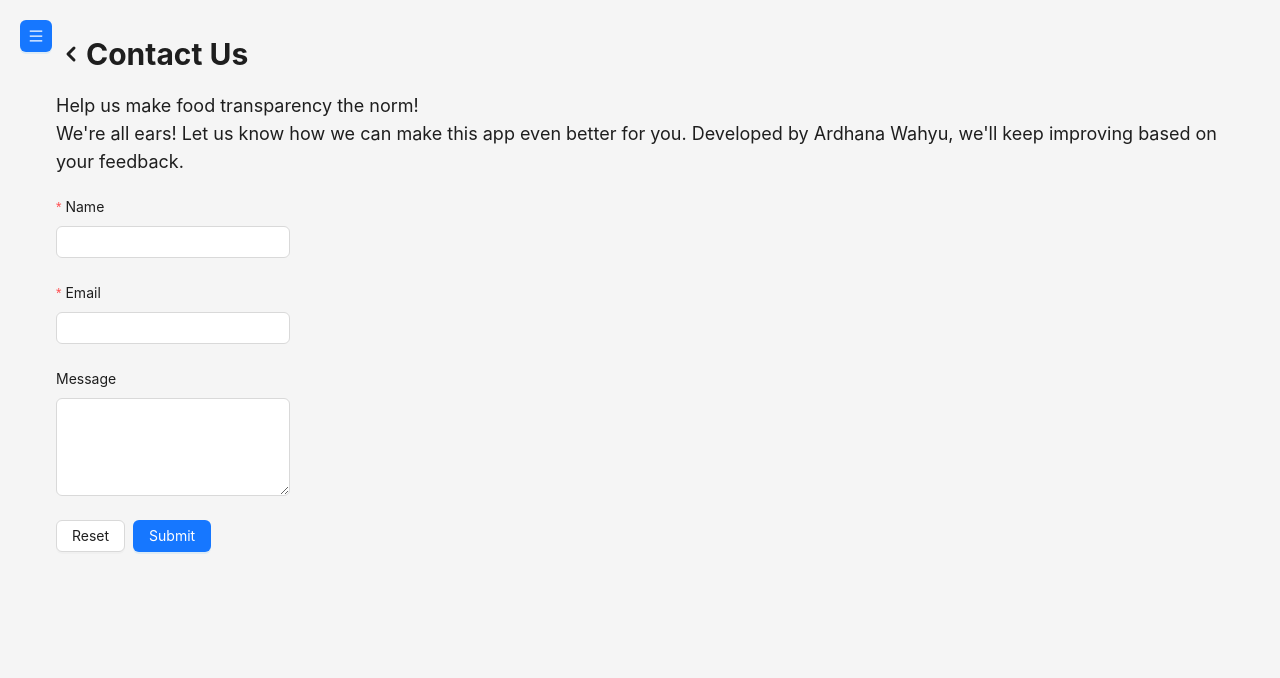
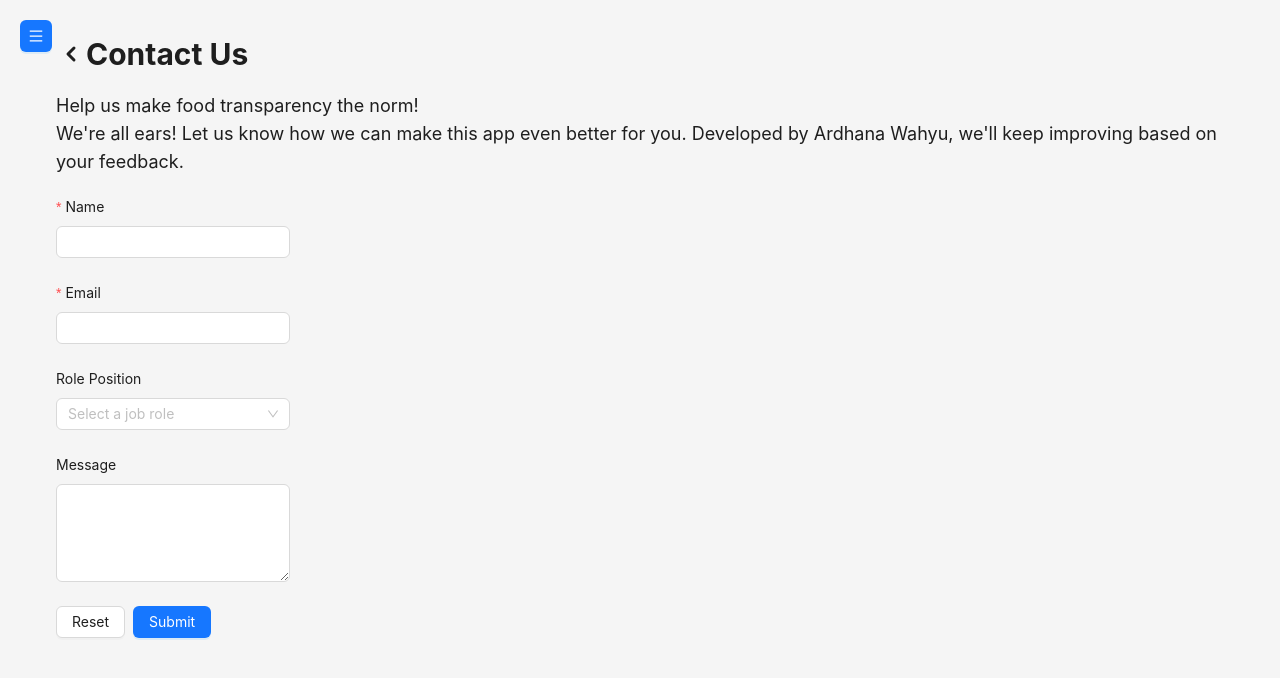
Before and after one commit to mardhanawn/assessment-doitpay, a React (Vite) app: page /contact-us in a window 1280 px wide. Shown: the top 678 px of the page. Built offline with nearby package versions, Linux system fonts and the light colour scheme; sample sign-in values are in the browser's storage.

Commit message:
fix: form resetFields submit
feat: add components Select

```diff
--- /dev/null
+++ b/src/components/Select/SelectRole.jsx
@@ -0,0 +1,43 @@
+import { Select } from 'antd'
+
+const dummyRole = [
+  {
+    key: 'FE',
+    value: 'Frontend Developer',
+  },
+  {
+    key: 'BE',
+    value: 'Backend Developer',
+  },
+  {
+    key: 'MBD',
+    value: 'Mobile Developer',
+  },
+  {
+    key: 'iOSD',
+    value: 'iOS Developer',
+  },
+  {
+    key: 'UIUXD',
+    value: 'UI/UX Designer',
+  },
+  {
+    key: 'UXR',
+    value: 'UX Researcher',
+  },
+]
+
+function SelectRole() {
+  return (
+    <Select
+      showSearch
+      placeholder="Select a job role"
+      filterOption={(input, option) =>
+        (option?.value ?? '').toLowerCase().includes(input.toLowerCase())
+      }
+      options={dummyRole}
+    />
+  )
+}
+
+export default SelectRole
--- a/src/pages/ContactUs/index.jsx
+++ b/src/pages/ContactUs/index.jsx
@@ -1,5 +1,6 @@
 import { Button, Form, Input, notification, Space } from 'antd'
 import ButtonBack from '../../components/Button/ButtonBack'
+import SelectRole from '../../components/Select/SelectRole'
 import openNotification from '../../utils/notification'
 
 function ContactUs() {
@@ -8,6 +9,7 @@ function ContactUs() {
   const [api, contextHolder] = notification.useNotification()
 
   const onSubmit = (value) => {
+    form.resetFields()
     openNotification(api.open, {
       message: `Thank you ${value.name}!`,
       description: 'Please wait for our response. We will contact you as soon as possible.',
@@ -60,6 +62,9 @@ function ContactUs() {
             >
               <Input />
             </Form.Item>
+            <Form.Item label="Role Position" name="rolePosition">
+              <SelectRole />
+            </Form.Item>
             <Form.Item label="Message" name="message">
               <TextArea rows={4} placeholder="" />
             </Form.Item>
```
